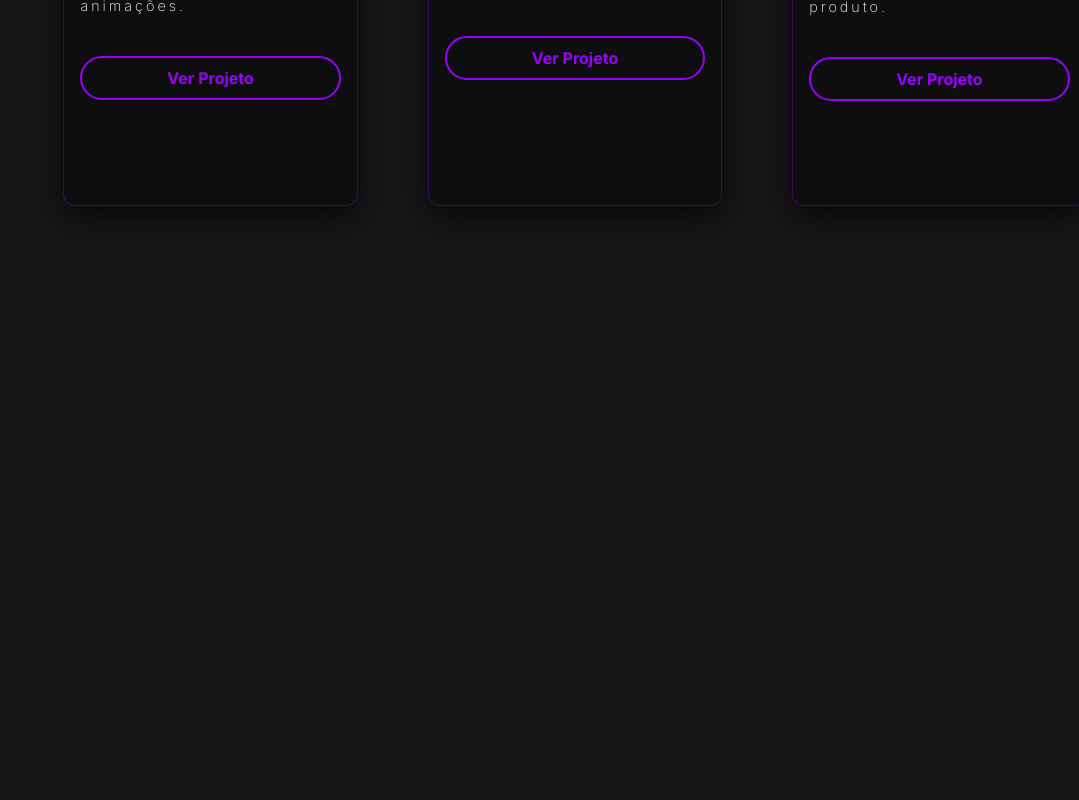
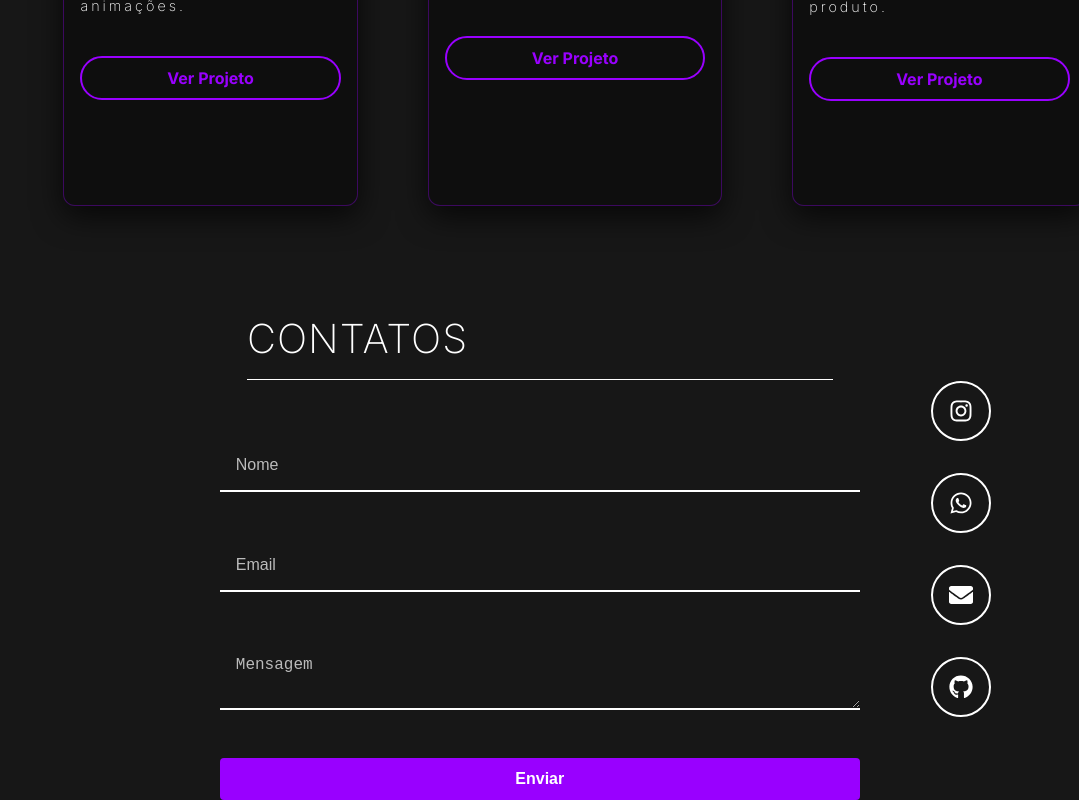
Before and after one commit to devellernmr/leoeller-repo, a React (Vite) app: page / in a window 1280 px wide. Shown: the part 1931-2731 px from the top of the page, without its empty margins (201-1280 px from the left). Before the commit the page ends 2240 px from the top, so only its background shows below. Built offline with nearby package versions, Linux system fonts and the light colour scheme.

Commit message:
Adiciona componente de Contatos com formulário e ícones de redes sociais; atualiza dependências no package.json

```diff
--- a/package.json
+++ b/package.json
@@ -15,6 +15,7 @@
   "dependencies": {
     "react": "^19.0.0",
     "react-dom": "^19.0.0",
+    "react-icons": "^5.5.0",
     "react-slick": "^0.30.3",
     "slick-carousel": "^1.8.1",
     "swiper": "^11.2.6"
--- a/src/App.jsx
+++ b/src/App.jsx
@@ -3,6 +3,7 @@ import Back from "./components/Home/Background/Background";
 import Home from "./components/Home/Home";
 import About from "./components/About/About";
 import Projetos from "./components/Projects/Projects";
+import Contacts from "./components/Contacts/Contacts";
 const App = () => {
 
   return (
@@ -12,6 +13,7 @@ const App = () => {
       <Back />
       <About />
       <Projetos />
+      <Contacts />
     </>
   );
 
--- /dev/null
+++ b/src/components/Contacts/Contacts.jsx
@@ -0,0 +1,77 @@
+import React from "react";
+import { FaInstagram, FaWhatsapp, FaEnvelope, FaGithub } from "react-icons/fa";
+import "./contacts.css";
+
+const Contacts = () => {
+  return (
+    <section className="contactsSection" id="contacts">
+      <div className="contactsWrapper">
+        <div className="containerDivContacts">
+          <div className="contacts-header">
+            <h2>Contatos</h2>
+          </div>
+          <div className="divContacsForm">
+            <form className="contacts-form">
+              <input
+                type="text"
+                placeholder="Nome"
+                className="contacts-input"
+              />
+              <input
+                type="email"
+                placeholder="Email"
+                className="contacts-input"
+              />
+              <textarea
+                placeholder="Mensagem"
+                className="contacts-textarea"
+              />
+              <button type="submit" className="contacts-button">
+                Enviar
+              </button>
+            </form>
+          </div>
+        </div>
+        <div className="socialContainer">
+          <div className="socialButtons">
+            <a
+              href="https://www.instagram.com/leoellercunha"
+              target="_blank"
+              rel="noopener noreferrer"
+              className="socialButton"
+            >
+              <FaInstagram size={24} />
+            </a>
+            <a
+              href="https://wa.me/+5532998833302"
+              target="_blank"
+              rel="noopener noreferrer"
+              className="socialButton"
+            >
+              <FaWhatsapp size={24} />
+            </a>
+            <a
+              href="mailto:leoolieller@gmail.com"
+              target="_blank"
+              rel="noopener noreferrer"
+              className="socialButton"
+            >
+              <FaEnvelope size={24} />
+            </a>
+            <a
+              href="https://github.com/devellernmr"
+              target="_blank"
+              rel="noopener noreferrer"
+              className="socialButton"
+            >
+              <FaGithub size={24} />
+            </a>
+          </div>
+        </div>
+
+      </div>
+    </section>
+  );
+};
+
+export default Contacts;
--- /dev/null
+++ b/src/components/Contacts/contacts.css
@@ -0,0 +1,149 @@
+.contactsSection {
+  width: 100%;
+  height: 60vh;
+  z-index: 1000;
+  display: flex;
+  justify-content: flex-end;
+  position: relative; /* necessário para posicionar os ícones absolutos */
+
+  .contactsWrapper {
+    display: flex;
+    flex-direction: row;
+  }
+}
+
+.containerDivContacts {
+  width: 80%;
+  padding: 0 5vw 0 5rem;
+  display: flex;
+  flex-direction: column;
+  align-items: center;
+  color: white;
+  font-family: "inter";
+  transition: 0.8s ease-in-out;
+}
+
+.contacts-header {
+  width: 100%;
+}
+
+.contacts-header h2 {
+  font-size: 2.5rem;
+  font-weight: 200;
+  color: #ffffff;
+  text-transform: uppercase;
+  letter-spacing: 1px;
+  animation: fadeIn 1.5s ease-in-out;
+  border-bottom: 1px solid white;
+  padding-bottom: 10px;
+  background-color: transparent;
+  transition: background-color 0.5s ease;
+  text-align: left;
+  width: 100%;
+}
+
+/* Formulário */
+.contacts-form {
+  display: flex;
+  flex-direction: column;
+  gap: 3rem;
+  margin-top: 60px;
+  width: 50vw;
+}
+
+/* Inputs e Textarea */
+.contacts-input,
+.contacts-textarea {
+  padding: 1rem;
+  background-color: transparent;
+  border: none;
+  border-bottom: 2px solid #ffffff;
+  color: #fff;
+  outline: none;
+  transition: border-color 0.3s ease, box-shadow 0.3s ease;
+  font-size: 1rem;
+}
+
+/* Placeholder */
+.contacts-input::placeholder,
+.contacts-textarea::placeholder {
+  color: #bbb;
+}
+
+/* Efeito de foco nos inputs */
+.contacts-input:focus,
+.contacts-textarea:focus {
+  border-bottom-color: #9900ff;
+  box-shadow: 0 2px 6px rgba(153, 0, 255, 0.4);
+}
+
+/* Botão com animação de pulso */
+.contacts-button {
+  background-color: #9900ff;
+  color: #fff;
+  padding: 0.75rem;
+  border: none;
+  border-radius: 4px;
+  cursor: pointer;
+  font-size: 1rem;
+  font-weight: bold;
+  transition: box-shadow 0.3s ease, transform 0.2s ease;
+}
+
+/* Animação de clique com keyframes */
+@keyframes pulse {
+  0% {
+    transform: scale(1);
+  }
+  50% {
+    transform: scale(0.95);
+  }
+  100% {
+    transform: scale(1);
+  }
+}
+
+.contacts-button:active {
+  animation: pulse 0.3s ease-in-out;
+}
+
+/* Efeito de hover no botão */
+.contacts-button:hover {
+  box-shadow: 0 4px 12px rgba(153, 0, 255, 0.5);
+}
+
+/* Painel das mídias sociais - posicionado à direita */
+.socialContainer {
+    display: flex;
+  flex-direction: column;
+  gap: 3rem;
+  align-items: center;
+  justify-content: center;
+  width: 10vw;
+}
+
+.socialButtons{
+    gap: 2rem;
+    position: absolute;
+    display: grid;
+}
+
+.socialButton {
+  background-color: transparent;
+  border: 2px solid #ffffff;
+  width: 60px;
+  height: 60px;
+  border-radius: 50%;
+  display: grid;
+  align-items: center;
+  justify-content: center;
+  color: #fff;
+  transition: transform 0.3s ease, border-color 0.3s ease,
+    background-color 0.3s ease;
+}
+
+.socialButton:hover {
+  transform: scale(1.1);
+  border-color: #9900ff;
+  background-color: rgba(153, 0, 255, 0.1);
+}
```
Also changed, not shown: 1 other file (tests, documents, lock files or other folders).
